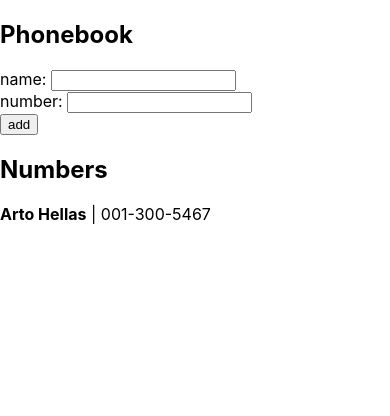
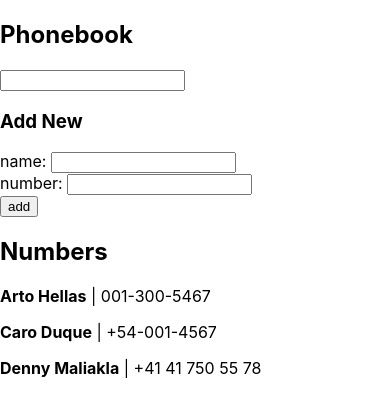
Before and after one commit to prb01/fullstackopen, a React (Create React App) app in the folder part2/phonebook/: page / in a window 390 px wide. Shown: the top 416 px of the page. Built offline with nearby package versions, Linux system fonts and the light colour scheme.

Commit message:
Phonebook step4 completed

```diff
--- a/part2/phonebook/src/App.js
+++ b/part2/phonebook/src/App.js
@@ -3,10 +3,13 @@ import Numbers from './components/Numbers'
 
 const App = () => {
   const [persons, setPersons] = useState([
-    { name: 'Arto Hellas', number: '001-300-5467' }
+    { name: 'Arto Hellas', number: '001-300-5467' },
+    { name: 'Caro Duque', number: '+54-001-4567' },
+    { name: 'Denny Maliakla', number: '+41 41 750 55 78' }
   ])
   const [newName, setNewName] = useState('')
   const [newNum, setNewNum] = useState('')
+  const [newSearch, setNewSearch] = useState('')
 
   const addNumber = e => {
     e.preventDefault()
@@ -23,16 +26,31 @@ const App = () => {
     setNewNum('')
   }
 
+  const personsToShow = () => {
+    if (newSearch === '') {
+      return persons
+    }
+
+    return persons.filter(person =>
+      person.name.toLowerCase().includes(newSearch.toLowerCase())
+      )
+  }
+
   const handleNameChange = e => {
     setNewName(e.target.value)
   }
   const handleNumChange = e => {
     setNewNum(e.target.value)
   }
+  const handleSearchChange = e => {
+    setNewSearch(e.target.value)
+  }
 
   return (
     <div>
       <h2>Phonebook</h2>
+      <input value={newSearch} onChange={handleSearchChange}/>
+      <h3>Add New</h3>
       <form onSubmit={addNumber}>
         <div>
           name: <input value={newName} onChange={handleNameChange}/>
@@ -45,7 +63,7 @@ const App = () => {
         </div>
       </form>
       <h2>Numbers</h2>
-      <Numbers persons={persons} />
+      <Numbers persons={personsToShow()} />
     </div>
   )
 }
```
